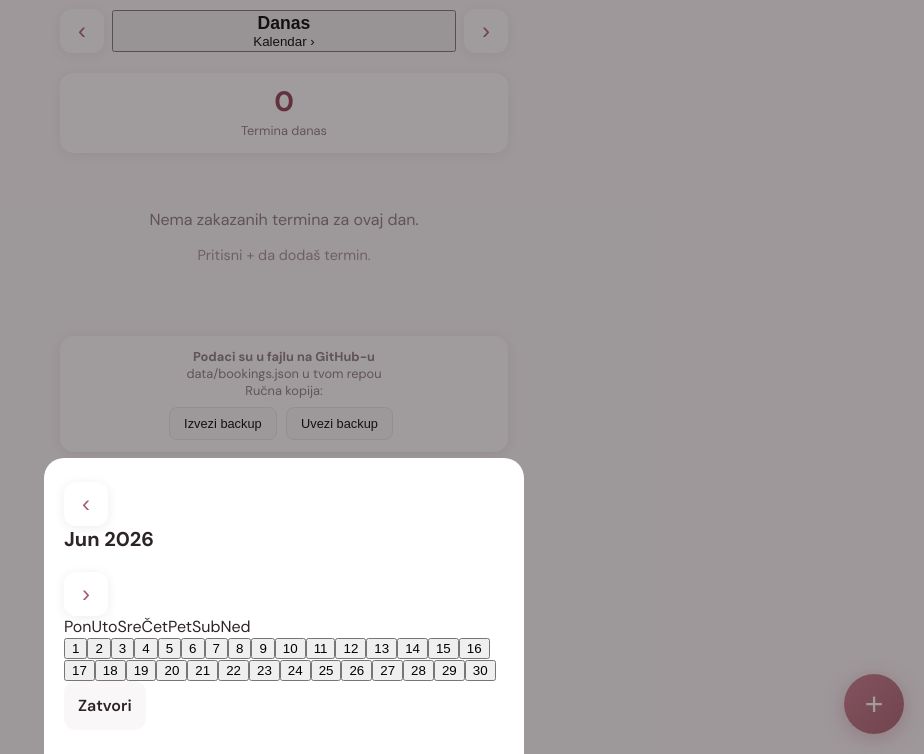
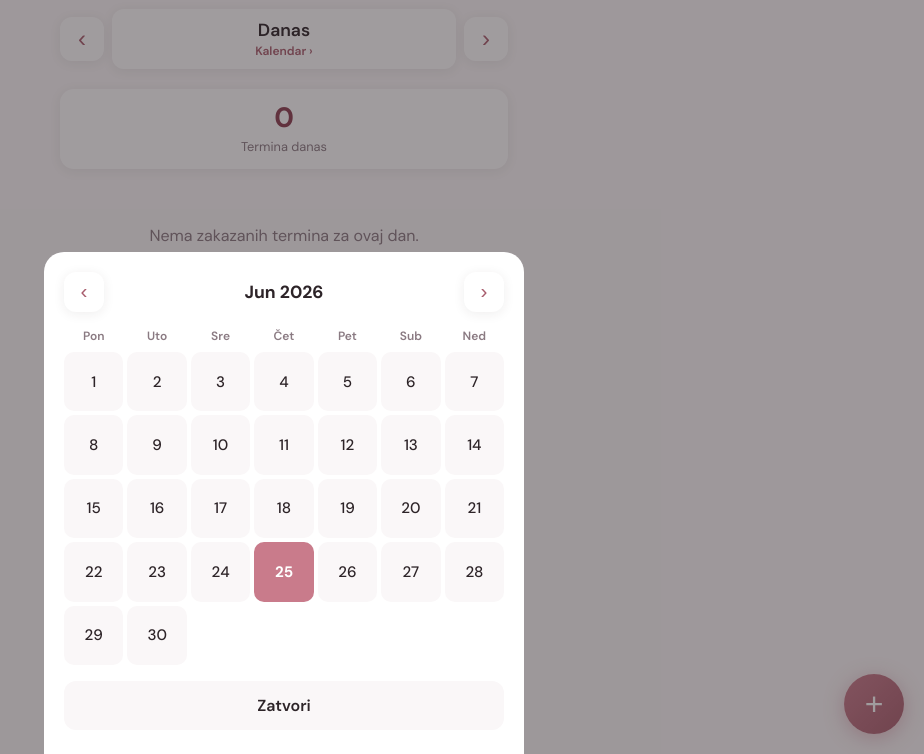
Before and after one commit to duh70238/zakazivanje, a website: page index.html in a window 1280 px wide. Both pictures are taken after a click on the button "Otvori kalendar". Shown: the part 46-800 px from the top of the page, without its empty margins (356-1280 px from the left). Drawn offline with Linux system fonts and the light colour scheme; no server answers.

Commit message:
Add files via upload

```diff
--- a/css/style.css
+++ b/css/style.css
@@ -112,16 +112,32 @@
   text-align: center;
 }
 
+.date-picker-btn {
+  border: none;
+  background: var(--surface);
+  border-radius: 12px;
+  box-shadow: var(--shadow);
+  padding: 10px 8px;
+  cursor: pointer;
+  font-family: inherit;
+  color: inherit;
+}
+
+.date-picker-btn:active {
+  transform: scale(0.97);
+}
+
 .date-label {
   display: block;
   font-weight: 600;
   font-size: 1.1rem;
 }
 
-.date-full {
+.date-picker-hint {
   display: block;
-  font-size: 0.85rem;
-  color: var(--text-muted);
+  font-size: 0.75rem;
+  color: var(--accent-dark);
+  font-weight: 600;
   margin-top: 2px;
 }
 
@@ -498,3 +514,112 @@
   cursor: pointer;
   margin-right: 6px;
 }
+
+.save-info {
+  margin-bottom: 10px;
+  line-height: 1.5;
+}
+
+.save-hint {
+  font-size: 0.75rem;
+  opacity: 0.85;
+}
+
+/* Kalendar */
+.calendar-modal {
+  padding-top: 20px;
+}
+
+.calendar-header {
+  display: flex;
+  align-items: center;
+  justify-content: space-between;
+  gap: 8px;
+  margin-bottom: 16px;
+}
+
+.calendar-header h2 {
+  margin: 0;
+  font-size: 1.1rem;
+  flex: 1;
+  text-align: center;
+}
+
+.nav-btn-sm {
+  width: 40px;
+  height: 40px;
+  font-size: 1.3rem;
+  flex-shrink: 0;
+}
+
+.calendar-weekdays {
+  display: grid;
+  grid-template-columns: repeat(7, 1fr);
+  gap: 4px;
+  margin-bottom: 8px;
+  text-align: center;
+  font-size: 0.75rem;
+  font-weight: 600;
+  color: var(--text-muted);
+}
+
+.calendar-grid {
+  display: grid;
+  grid-template-columns: repeat(7, 1fr);
+  gap: 4px;
+}
+
+.cal-day {
+  aspect-ratio: 1;
+  border: none;
+  border-radius: 10px;
+  background: var(--bg);
+  font-size: 0.95rem;
+  font-weight: 500;
+  font-family: inherit;
+  color: var(--text);
+  cursor: pointer;
+  position: relative;
+  display: flex;
+  align-items: center;
+  justify-content: center;
+}
+
+.cal-day:active {
+  transform: scale(0.92);
+}
+
+.cal-empty {
+  background: transparent;
+  pointer-events: none;
+}
+
+.cal-today {
+  border: 2px solid var(--accent);
+  font-weight: 700;
+}
+
+.cal-selected {
+  background: var(--accent);
+  color: white;
+  font-weight: 700;
+}
+
+.cal-has-appt::after {
+  content: '';
+  position: absolute;
+  bottom: 4px;
+  width: 5px;
+  height: 5px;
+  border-radius: 50%;
+  background: var(--accent-dark);
+}
+
+.cal-selected.cal-has-appt::after {
+  background: white;
+}
+
+.calendar-close {
+  width: 100%;
+  margin-top: 16px;
+}
```
